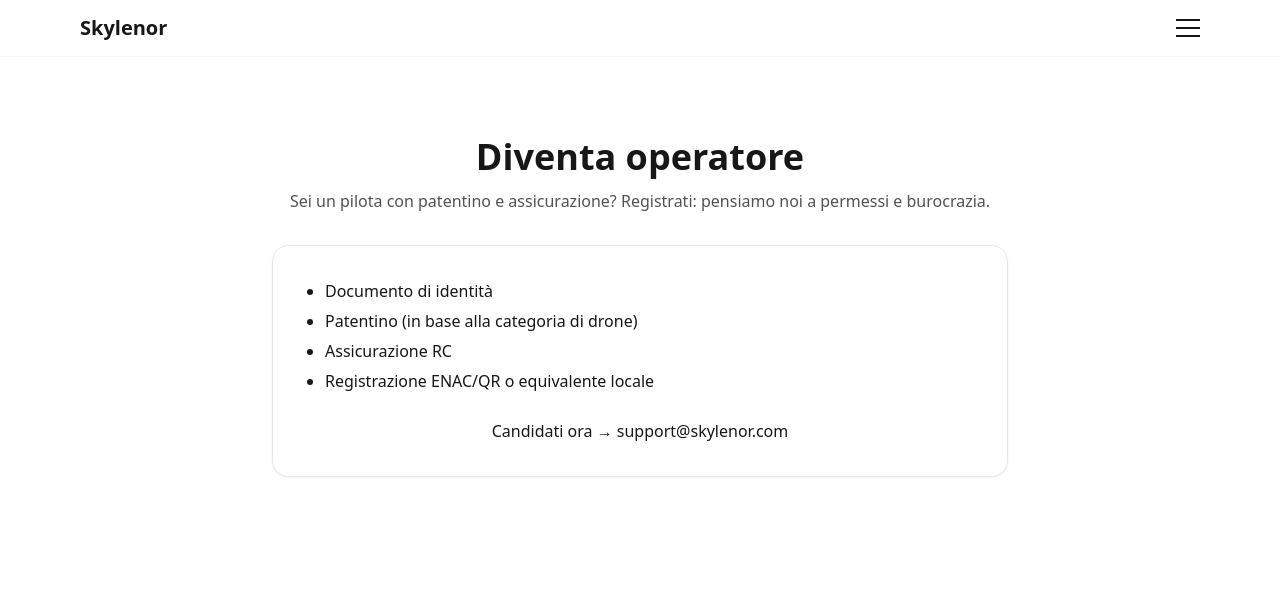
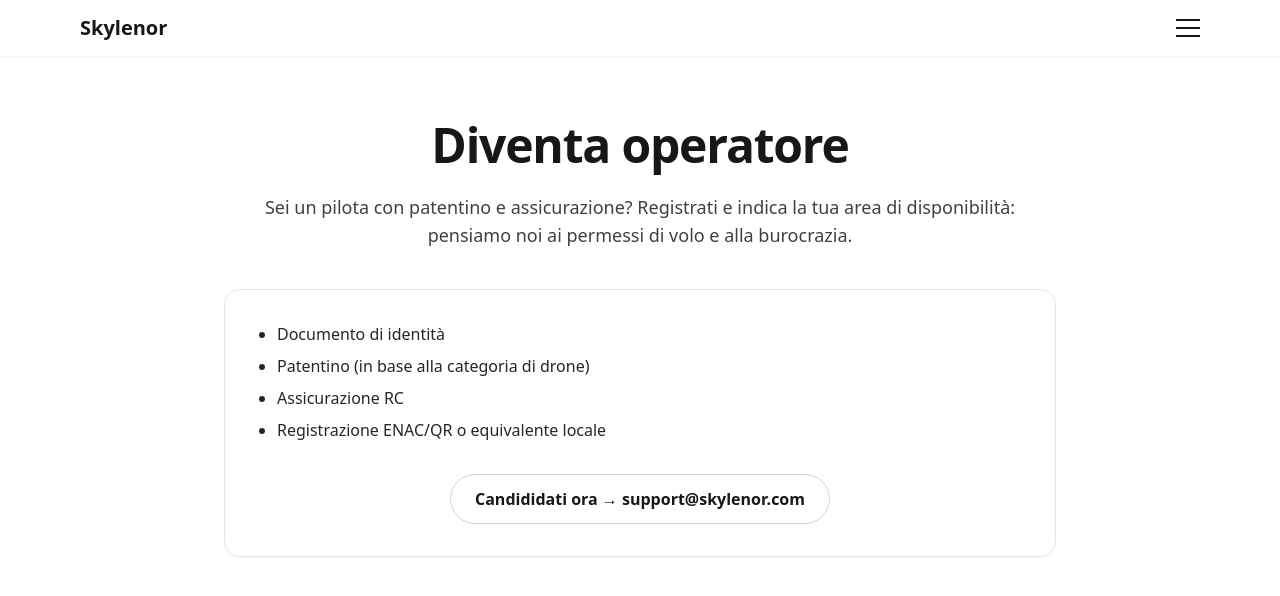
Before and after one commit to alessiomarciano007-prog/skylenor, a Next.js app: page /lavora in a window 1280 px wide. Shown: the top 596 px of the page. Built offline with nearby package versions, Linux system fonts and the light colour scheme.

Commit message:
Update page.tsx

```diff
--- a/app/lavora/page.tsx
+++ b/app/lavora/page.tsx
@@ -1,28 +1,42 @@
 // app/lavora/page.tsx
-export const metadata = { title: 'Lavora con noi – Skylenor' };
+
+export const metadata = {
+  title: "Lavora con noi — Skylenor",
+  description:
+    "Diventa operatore certificato Skylenor: requisiti, documenti e come candidarti.",
+};
 
 export default function LavoraPage() {
   return (
-    <main className="mx-auto max-w-3xl px-4 py-14 md:py-20">
-      <h1 className="text-4xl font-extrabold text-center">Diventa operatore</h1>
-      <p className="text-center mt-3 text-neutral-600">
-        Sei un pilota con patentino e assicurazione? Registrati: pensiamo noi a permessi e burocrazia.
+    <main className="min-h-screen bg-white">
+      <section className="max-w-4xl mx-auto px-4 sm:px-6 lg:px-8 py-16">
+        <h1 className="text-4xl sm:text-5xl font-extrabold tracking-tight text-neutral-900 text-center">
+          Diventa operatore
+        </h1>
+
+        <p className="mt-6 text-lg text-neutral-700 text-center">
+          Sei un pilota con patentino e assicurazione? Registrati e indica la tua area di
+          disponibilità: pensiamo noi ai permessi di volo e alla burocrazia.
         </p>
 
-      <div className="mt-8 rounded-2xl border bg-white shadow-sm p-6 md:p-8 leading-relaxed">
-        <ul className="list-disc pl-5 space-y-1">
+        <div className="mt-10 rounded-2xl border border-neutral-200 bg-white/70 backdrop-blur p-6 sm:p-8 shadow-sm">
+          <ul className="list-disc pl-5 space-y-2 text-neutral-800">
             <li>Documento di identità</li>
             <li>Patentino (in base alla categoria di drone)</li>
             <li>Assicurazione RC</li>
             <li>Registrazione ENAC/QR o equivalente locale</li>
           </ul>
 
-        <div className="mt-6 text-center">
-          <a href="mailto:support@skylenor.com" className="btn-primary inline-block">
-            Candidati ora → support@skylenor.com
+          <div className="mt-8 text-center">
+            <a
+              href="mailto:support@skylenor.com?subject=Candidatura%20operatore"
+              className="inline-flex items-center justify-center rounded-full px-6 py-3 font-semibold border border-neutral-300 hover:border-neutral-400 transition"
+            >
+              Candididati ora → support@skylenor.com
             </a>
           </div>
         </div>
+      </section>
     </main>
   );
 }
```
Lines whose indentation alone changed are shown as unchanged.
